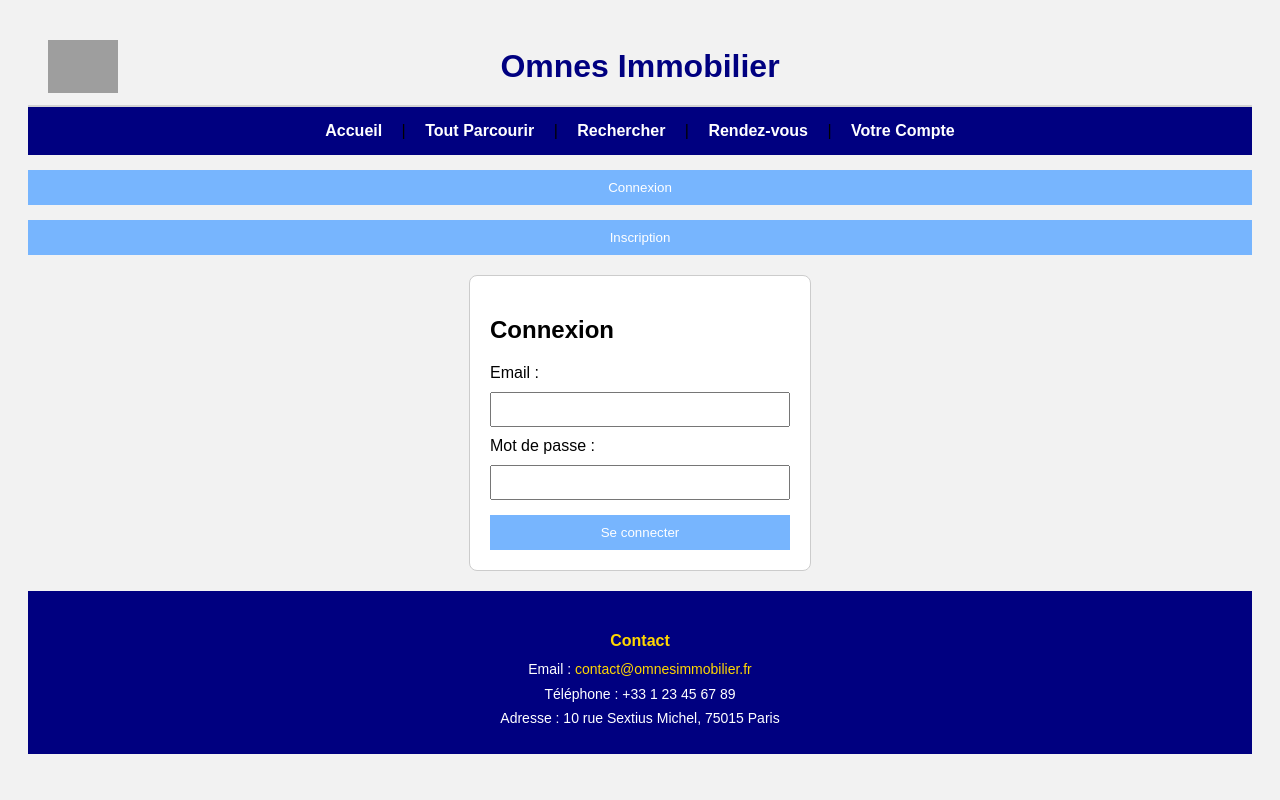
After one commit to paulhenrycte/ECE-WEB-DYNAMIQUE-INGE2-TD12-GRP3, a PHP site: page /votrecompte.php in a window 1280 px wide, after a click on "Connexion". The commit adds this page. Run offline with PHP 8.4, Linux system fonts and the light colour scheme; grey boxes are pictures that could not be loaded.

Commit message:
Add files via upload

```diff
--- a/inscription.php
+++ b/inscription.php
@@ -1,7 +1,7 @@
 <?php
 session_start();
 
-$database = "home";
+$database = "omnes_immobilier";
 $db_handle = mysqli_connect('localhost', 'root', '');
 $db_found = mysqli_select_db($db_handle, $database);
 
--- a/login.php
+++ b/login.php
@@ -1,7 +1,7 @@
 <?php
 session_start();
 
-$database = "home";
+$database = "omnes_immobilier";
 $db_handle = mysqli_connect('localhost', 'root', '');
 $db_found = mysqli_select_db($db_handle, $database);
 
--- /dev/null
+++ b/logout.php
@@ -0,0 +1,6 @@
+<?php
+session_start();
+session_destroy(); // Supprime toutes les variables de session
+header("Location: votrecompte.php"); // Redirige vers la page d'accueil
+exit();
+?>
--- /dev/null
+++ b/votrecompte.php
@@ -0,0 +1,182 @@
+<?php
+session_start();
+if (isset($_SESSION['email'])) {
+    header("Location: page.php");
+    exit();
+}
+?>
+<!DOCTYPE html>
+<html lang="fr">
+<head>
+    <meta charset="UTF-8">
+    <title>Connexion ou Inscription</title>
+    <style>
+        body {
+            font-family: Arial, sans-serif;
+            background-color: #f2f2f2;
+            padding: 20px;
+        }
+        .header {
+            text-align: center;
+            margin-bottom: 30px;
+        }
+        .button-group {
+            text-align: center;
+            margin-bottom: 20px;
+        }
+        .form-container {
+            width: 300px;
+            margin: auto;
+            background: white;
+            padding: 20px;
+            border: 1px solid #ccc;
+            border-radius: 8px;
+            display: none;
+        }
+        h2 {
+            margin-bottom: 20px;
+        }
+        label, input {
+            display: block;
+            width: 100%;
+            margin-top: 10px;
+        }
+        input {
+            padding: 8px;
+            box-sizing: border-box;
+        }
+        button {
+            width: 100%;
+            padding: 10px;
+            margin-top: 15px;
+            background-color: #77B5FE;
+            color: white;
+            border: none;
+            cursor: pointer;
+        }
+        .active {
+            display: block;
+        }
+        /* ===== HEADER AVEC LOGO ===== */
+        #header {
+            padding: 20px 0;
+            border-bottom: 2px solid lightgray;
+        }
+
+        .header-container {
+            display: flex;
+            align-items: center;
+            justify-content: center;
+            position: relative;
+        }
+
+        .header-container .logo {
+            position: absolute;
+            left: 0;
+            width: 70px;
+            margin-left: 20px;
+        }
+
+        .header-container h1 {
+            font-size: 32px;
+            color: navy;
+            margin: 0;
+        }
+
+
+/* ===== NAVIGATION ===== */
+nav {
+    background-color: navy;
+    padding: 15px;
+    text-align: center;
+}
+
+nav a {
+    color: white;
+    text-decoration: none;
+    margin: 0 15px;
+    font-weight: bold;
+    font-size: 16px;
+    transition: color 0.3s;
+}
+
+nav a:hover {
+    color: gold;
+}
+
+/* ===== FOOTER ===== */
+#footer {
+    background-color: navy;
+    color: white;
+    text-align: center;
+    padding: 20px 15px;
+    margin-top: 20px;
+    font-size: 14px;
+}
+
+#footer h4 {
+    margin-bottom: 10px;
+    font-size: 16px;
+    color: gold;
+}
+
+#footer p {
+    margin: 5px 0;
+    line-height: 1.4;
+}
+
+#footer a {
+    color: gold;
+    text-decoration: none;
+}
+
+#footer a:hover {
+    text-decoration: underline;
+</style>
+<script>
+    function showForm(formId) {
+        document.getElementById('connexion').classList.remove('active');
+        document.getElementById('inscription').classList.remove('active');
+        document.getElementById(formId).classList.add('active');
+    }
+</script>
+</head>
+<body>
+    <?php include 'navigation.php'; ?>
+    <div id="wrapper">
+        <div class="button-group">
+            <button onclick="showForm('connexion')">Connexion</button>
+            <button onclick="showForm('inscription')">Inscription</button>
+        </div>
+
+        <div class="form-container" id="connexion">
+            <h2>Connexion</h2>
+            <form action="login.php" method="post">
+                <label>Email :</label>
+                <input type="email" name="email" required>
+                <label>Mot de passe :</label>
+                <input type="password" name="mot_de_passe" required>
+                <button type="submit">Se connecter</button>
+            </form>
+        </div>
+
+        <div class="form-container" id="inscription">
+            <h2>Inscription Client</h2>
+            <form action="inscription.php" method="post">
+                <label>Nom :</label>
+                <input type="text" name="nom" required>
+                <label>Prénom :</label>
+                <input type="text" name="prenom" required>
+                <label>Email :</label>
+                <input type="email" name="email" required>
+                <label>Mot de passe :</label>
+                <input type="password" name="mot_de_passe" required>
+                <label>Adresse :</label>
+                <input type="text" name="adresse">
+                <button type="submit">S'inscrire</button>
+            </form>
+        </div>
+    </div>
+    <?php include 'footer.php'; ?>
+</body>
+</html>
```
Also changed, not shown: messagerie.php (added, +345 -0 lines), modifier.php (+81 -2 lines), page.php (+96 -6 lines).
